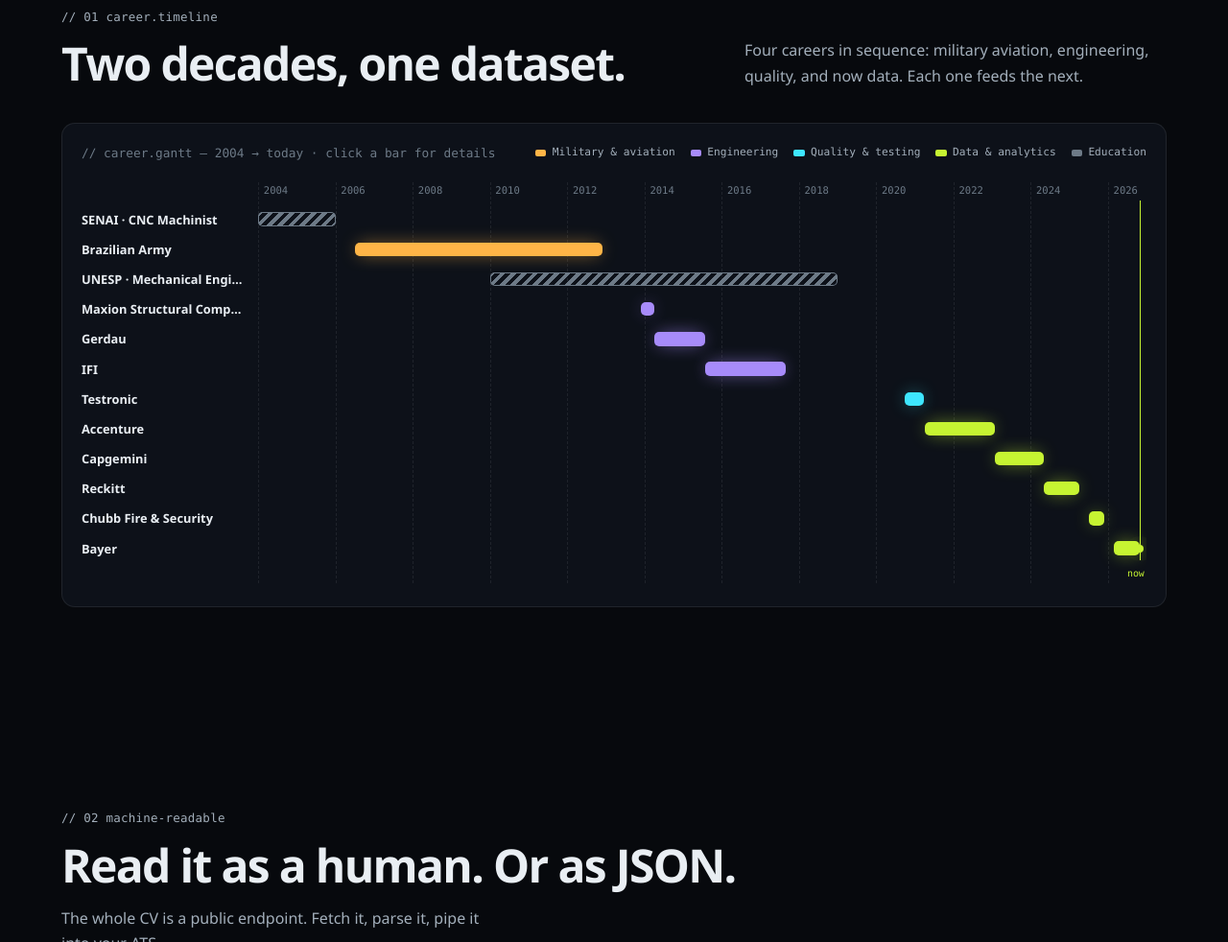
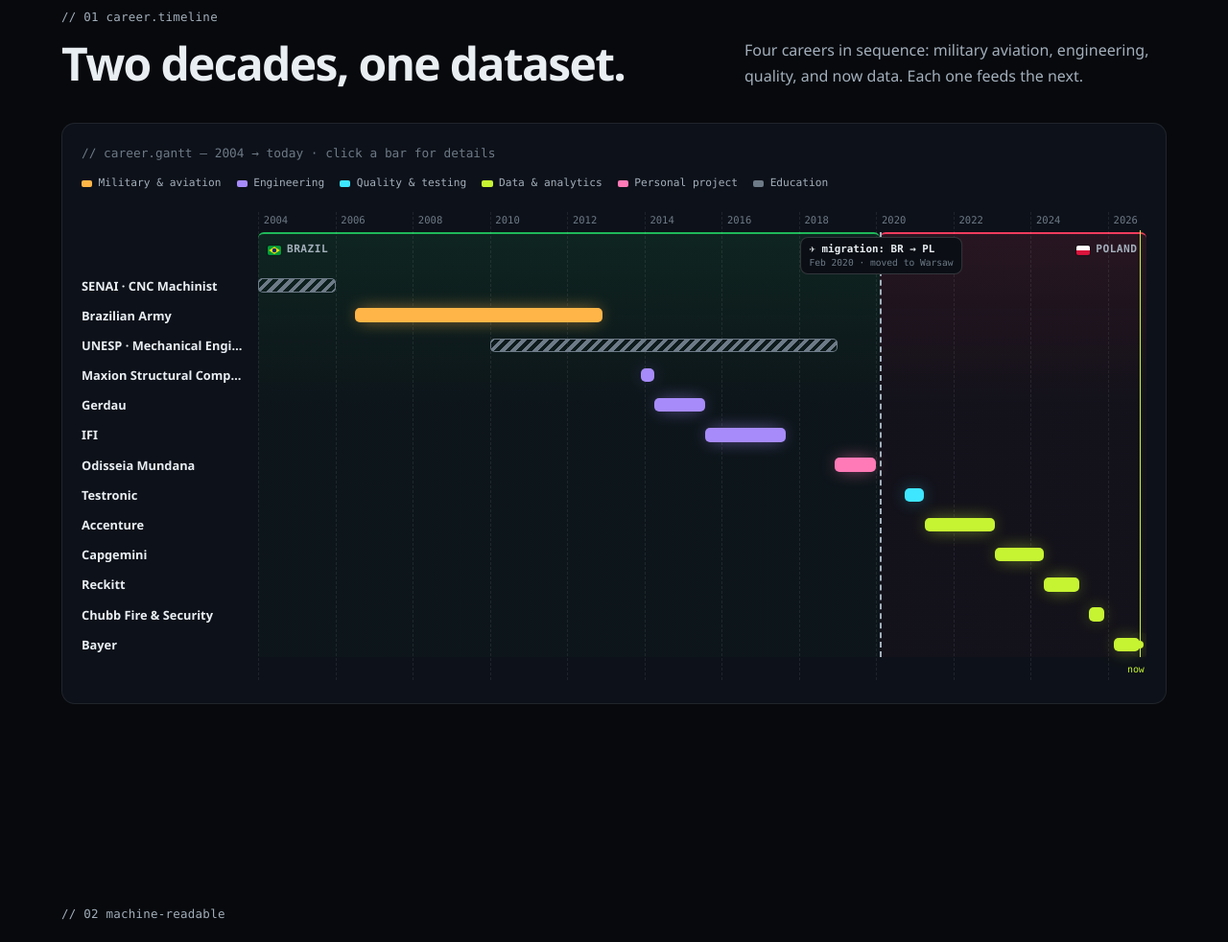
Before and after one commit to higormflima/cv, an Astro site: page /cv/ in a window 1280 px wide. Shown: the part 1146-2128 px from the top of the page at 96% size. Built offline with nearby package versions, Linux system fonts and the light colour scheme; Astro itself is replaced by a stand-in of ours; animation ran at ten frames a second.

Commit message:
Show Odisseia Mundana and the Brazil to Poland move on the career timeline
Adds a personal-project track to the Gantt chart, shaded Brazil/Poland regions with a Feb 2020 migration event, and a matching relocation divider on the Story page.

Co-authored-by: Copilot <223556219+Copilot@users.noreply.github.com>

```diff
--- a/src/components/CareerGantt.astro
+++ b/src/components/CareerGantt.astro
@@ -1,6 +1,9 @@
 ---
 import { experience, shortRole, trackLabels, type Track } from '../data/experience';
 import { education } from '../data/education';
+import { personalProjects } from '../data/personalProjects';
+import { relocation } from '../data/relocation';
+import Flag from './Flag.astro';
 import { base } from '../lib/paths';
 
 interface Props {
@@ -21,7 +24,7 @@ const toYears = (ym: string | null) => {
 };
 const pct = (value: number) => `${((value / span) * 100).toFixed(3)}%`;
 
-type Row = { id: string; label: string; sub: string; dates: string; track: Track | 'education'; start: number; end: number; current: boolean };
+type Row = { id: string; label: string; sub: string; dates: string; track: Track | 'education' | 'personal'; start: number; end: number; current: boolean; href?: string };
 const rows: Row[] = [
   ...experience.map((role) => ({
     id: role.id,
@@ -43,10 +46,26 @@ const rows: Row[] = [
     end: toYears(item.end) + 1 / 12,
     current: false,
   })),
+  ...personalProjects.map((project) => ({
+    id: project.id,
+    label: project.name,
+    sub: project.summary,
+    dates: project.dates,
+    track: 'personal' as const,
+    start: toYears(project.start),
+    end: toYears(project.end),
+    current: false,
+    href: `${base}${project.href}`,
+  })),
 ].sort((a, b) => a.start - b.start);
 
 const ticks = Array.from({ length: Math.floor(span / 2) + 1 }, (_, i) => startYear + i * 2);
-const legend = [...(Object.keys(trackLabels) as Track[]).map((key) => ({ key, label: trackLabels[key] })), { key: 'education', label: 'Education' }];
+const legend = [
+  ...(Object.keys(trackLabels) as Track[]).map((key) => ({ key, label: trackLabels[key] })),
+  { key: 'personal', label: 'Personal project' },
+  { key: 'education', label: 'Education' },
+];
+const moveX = (toYears(relocation.date) / span).toFixed(4);
 ---
 
 <figure class:list={['gantt', { 'gantt-compact': compact }]} data-reveal>
@@ -58,6 +77,15 @@ const legend = [...(Object.keys(trackLabels) as Track[]).map((key) => ({ key, la
   </figcaption>
   <div class="gantt-scroll">
     <div class="gantt-body" style={`--span:${span}`}>
+      <div class="gantt-region region-from" style={`--x0:0;--x1:${moveX}`} aria-hidden="true">
+        <span class="region-label"><Flag code={relocation.from.code} /> {relocation.from.name}</span>
+      </div>
+      <div class="gantt-region region-to" style={`--x0:${moveX};--x1:1`} aria-hidden="true">
+        <span class="region-label"><Flag code={relocation.to.code} /> {relocation.to.name}</span>
+      </div>
+      <div class="gantt-event" style={`--x:${moveX}`} role="note">
+        <span class="event-chip"><span class="event-title"><span aria-hidden="true">✈ </span>{relocation.label}</span><span class="event-note">{relocation.note}</span></span>
+      </div>
       <div class="gantt-axis" aria-hidden="true">
         {ticks.map((year) => <span style={`left:${pct(year - startYear)}`}>{year}</span>)}
       </div>
@@ -68,7 +96,7 @@ const legend = [...(Object.keys(trackLabels) as Track[]).map((key) => ({ key, la
             <span class="gantt-lane">
               <a
                 class:list={['gantt-bar', { 'is-current': row.current }]}
-                href={`${linkPrefix}#${row.id}`}
+                href={row.href ?? `${linkPrefix}#${row.id}`}
                 style={`left:${pct(row.start)};width:${pct(Math.max(row.end - row.start, 0.25))};--i:${index}`}
                 aria-label={`${row.label}: ${row.sub}, ${row.dates}`}
               >
@@ -90,8 +118,18 @@ const legend = [...(Object.keys(trackLabels) as Track[]).map((key) => ({ key, la
   .gantt-legend li { display: inline-flex; align-items: center; gap: .4rem; }
   .gantt-legend li::before { width: .7rem; height: .45rem; border-radius: 2px; background: var(--track-color); content: ''; }
   .gantt-scroll { overflow-x: auto; padding-bottom: .5rem; }
-  .gantt-body { --label: 13rem; position: relative; min-width: 760px; padding-block: 1.6rem 1.5rem; }
+  .gantt-body { --label: 13rem; --track: calc(100% - var(--label)); position: relative; min-width: 760px; padding-block: 4rem 1.5rem; }
   .gantt-compact .gantt-body { --label: 11.5rem; }
+  .gantt-region { position: absolute; top: 1.35rem; bottom: 1.5rem; left: calc(var(--label) + var(--track) * var(--x0)); width: calc(var(--track) * (var(--x1) - var(--x0))); border-top: 2px solid var(--region); border-radius: 6px 6px 0 0; background: linear-gradient(180deg, color-mix(in srgb, var(--region) 12%, transparent), color-mix(in srgb, var(--region) 3%, transparent) 40%); pointer-events: none; }
+  .region-from { --region: #1fb85a; }
+  .region-to { --region: #ef3b5d; }
+  .region-label { position: absolute; top: .45rem; display: inline-flex; align-items: center; gap: .4rem; color: var(--text-soft); font-family: var(--mono); font-size: .7rem; font-weight: 600; letter-spacing: .04em; text-transform: uppercase; }
+  .region-from .region-label { left: .6rem; }
+  .region-to .region-label { right: .6rem; }
+  .gantt-event { position: absolute; z-index: 2; top: 1.35rem; bottom: 1.5rem; left: calc(var(--label) + var(--track) * var(--x)); width: 0; border-left: 2px dashed var(--text-soft); pointer-events: none; }
+  .event-chip { position: absolute; top: .3rem; left: 0; display: grid; padding: .3rem .55rem; border: 1px solid var(--line-strong); border-radius: 8px; background: var(--bg-elev); box-shadow: var(--shadow); font-family: var(--mono); line-height: 1.35; white-space: nowrap; transform: translateX(-50%); }
+  .event-title { color: var(--text); font-size: .68rem; font-weight: 600; }
+  .event-note { color: var(--text-mute); font-size: .6rem; }
   .gantt-axis { position: absolute; top: 0; right: 0; bottom: 0; left: var(--label); pointer-events: none; }
   .gantt-axis span { position: absolute; top: 0; bottom: 0; padding-left: .3rem; border-left: 1px dashed var(--line); color: var(--text-mute); font-family: var(--mono); font-size: .66rem; }
   .gantt-rows { position: relative; display: grid; gap: .35rem; margin: 0; padding: 0; list-style: none; }
--- /dev/null
+++ b/src/components/Flag.astro
@@ -0,0 +1,28 @@
+---
+interface Props {
+  code: 'br' | 'pl';
+  size?: number;
+}
+
+const { code, size = 14 } = Astro.props;
+const height = Math.round(size * 0.7);
+---
+
+<svg class="flag" width={size} height={height} viewBox="0 0 20 14" aria-hidden="true">
+  {code === 'br' ? (
+    <>
+      <rect width="20" height="14" fill="#009c3b" />
+      <path d="M10 1.6 18.2 7 10 12.4 1.8 7z" fill="#ffdf00" />
+      <circle cx="10" cy="7" r="3.1" fill="#002776" />
+    </>
+  ) : (
+    <>
+      <rect width="20" height="7" fill="#fff" />
+      <rect y="7" width="20" height="7" fill="#dc143c" />
+    </>
+  )}
+</svg>
+
+<style>
+  .flag { display: inline-block; flex: 0 0 auto; border-radius: 2px; box-shadow: 0 0 0 1px rgb(0 0 0 / 25%); vertical-align: -1px; }
+</style>
--- /dev/null
+++ b/src/data/personalProjects.ts
@@ -0,0 +1,12 @@
+/** Personal projects shown on the career Gantt chart alongside roles and education. */
+export const personalProjects = [
+  {
+    id: 'odisseia-mundana',
+    name: 'Odisseia Mundana',
+    summary: 'Personal project · travel magazine & handcrafted motorhome',
+    dates: 'December 2018 – January 2020',
+    start: '2018-12',
+    end: '2020-01',
+    href: '/projects/odisseia-mundana/',
+  },
+];
--- /dev/null
+++ b/src/data/relocation.ts
@@ -0,0 +1,8 @@
+/** The relocation from Brazil to Poland, shown as an event on the career Gantt and the Story page. */
+export const relocation = {
+  date: '2020-02',
+  from: { code: 'br', name: 'Brazil' },
+  to: { code: 'pl', name: 'Poland' },
+  label: 'migration: BR → PL',
+  note: 'Feb 2020 · moved to Warsaw',
+} as const;
--- a/src/styles/global.css
+++ b/src/styles/global.css
@@ -120,6 +120,7 @@ kbd { display: inline-grid; min-width: 1.5rem; place-items: center; padding: .1r
 [data-track='engineering'] { --track-color: var(--track-engineering); }
 [data-track='military'] { --track-color: var(--track-military); }
 [data-track='education'] { --track-color: var(--track-education); }
+[data-track='personal'] { --track-color: var(--track-personal); }
 
 .education-section { max-width: 920px; margin-top: 5rem; }
 .education-list { display: grid; grid-template-columns: repeat(2, 1fr); gap: 1rem; }
--- a/src/styles/tokens.css
+++ b/src/styles/tokens.css
@@ -72,4 +72,5 @@
   --track-engineering: #a78bfa;
   --track-military: #ffb547;
   --track-education: #6d7a87;
+  --track-personal: #ff7ab6;
 }
```
Also changed, not shown: src/pages/story.astro (+21 -1 lines).
